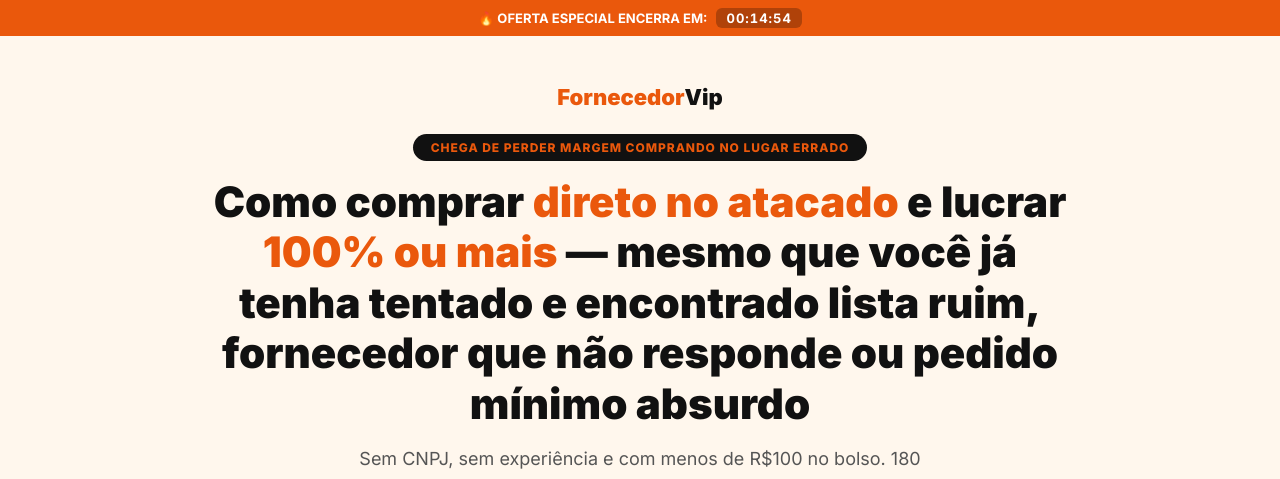
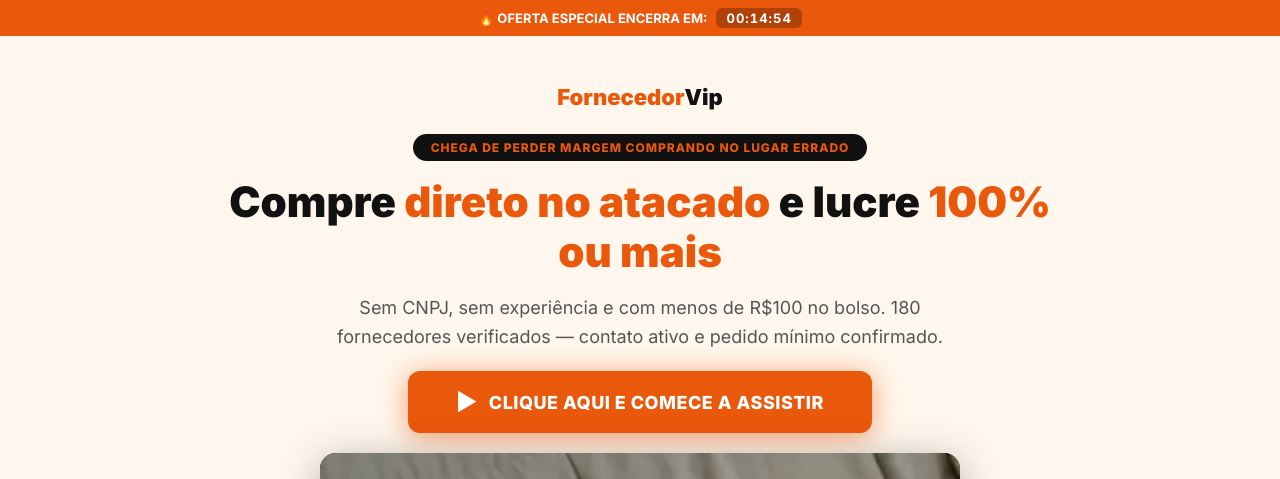
Before and after one commit to geisajanuariouba-cloud/fornecedor, a Next.js app: page /oferta in a window 1280 px wide. Shown: the top 479 px of the page. Built offline with nearby package versions, Linux system fonts and the light colour scheme; no server answers; grey boxes are pictures that could not be loaded.

Commit message:
copy: simplifica headline — remove travessão e cláusula longa

```diff
--- a/src/app/oferta/page.tsx
+++ b/src/app/oferta/page.tsx
@@ -287,11 +287,10 @@
           </div>
 
           <h1 style={{ fontSize:isMobile?"26px":"42px", fontWeight:900, lineHeight:1.2, marginBottom:"16px", color:"#111" }}>
-            Como comprar{" "}
+            Compre{" "}
             <span style={{ color:"#ea580c" }}>direto no atacado</span>{" "}
-            e lucrar{" "}
+            e lucre{" "}
             <span style={{ color:"#ea580c" }}>100% ou mais</span>
-            {" "}— mesmo que você já tenha tentado e encontrado lista ruim, fornecedor que não responde ou pedido mínimo absurdo
           </h1>
           <p style={{ fontSize:isMobile?"15px":"18px", color:"#555", lineHeight:1.6, marginBottom:"20px", maxWidth:"640px", margin:"0 auto 20px" }}>
             Sem CNPJ, sem experiência e com menos de R$100 no bolso. 180 fornecedores verificados — contato ativo e pedido mínimo confirmado.
--- a/src/app/page.tsx
+++ b/src/app/page.tsx
@@ -291,11 +291,10 @@
           </div>
 
           <h1 style={{ fontSize:isMobile?"26px":"42px", fontWeight:900, lineHeight:1.2, marginBottom:"16px", color:"#111" }}>
-            Como comprar{" "}
+            Compre{" "}
             <span style={{ color:"#ea580c" }}>direto no atacado</span>{" "}
-            e lucrar{" "}
+            e lucre{" "}
             <span style={{ color:"#ea580c" }}>100% ou mais</span>
-            {" "}— mesmo que você já tenha tentado e encontrado lista ruim, fornecedor que não responde ou pedido mínimo absurdo
           </h1>
 
           <p style={{ fontSize:isMobile?"15px":"18px", color:"#555", lineHeight:1.6, marginBottom:"20px", maxWidth:"640px", margin:"0 auto 20px" }}>
```
